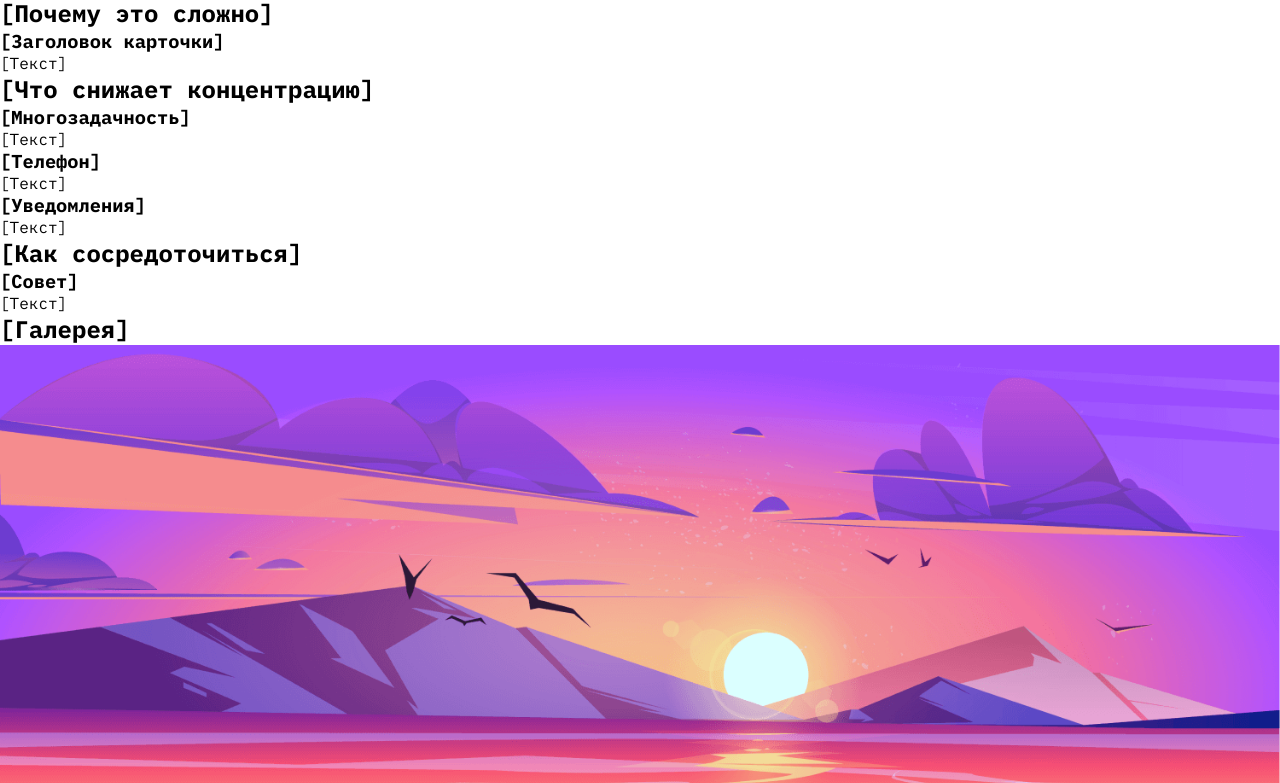
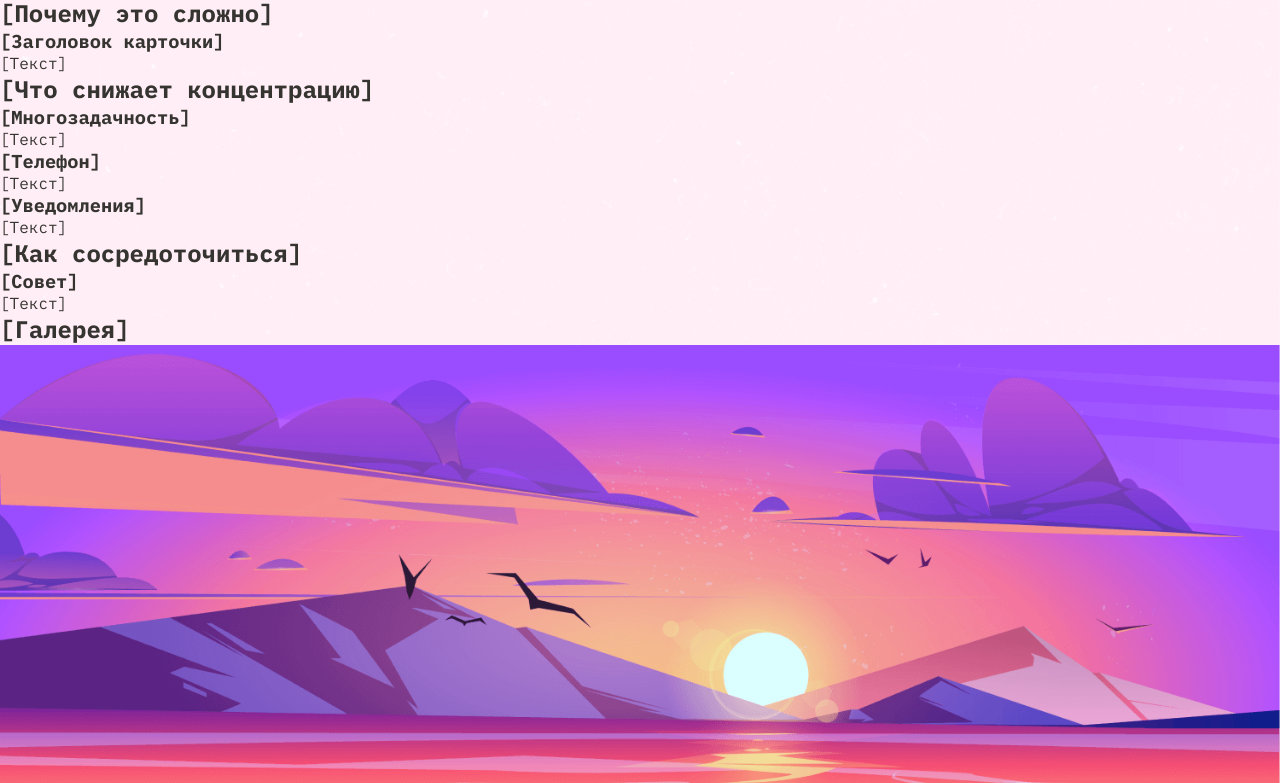
Before and after one commit to Andrew6869/slozhno-sosredotochitsya-ad, a plain HTML site: page index.html in a window 1280 px wide. Shown: the part 151-934 px from the top of the page. Drawn offline with Linux system fonts and the light colour scheme.

Commit message:
оформить светлую тему (light.css)

```diff
--- a/styles/light.css
+++ b/styles/light.css
@@ -1,16 +1,11 @@
-/*
-  Специально для светлой темы при наличии класса.
-  Здесь окажутся стили, которые нужно переопределить принудительно,
-  переключая тему
-*/
-
-:root.theme-light {
-  /* сохраните этот селектор в приведённом виде.
-    Так стили написанные ниже будут иметь больший вес,
-    чем стили в медиазапросе предпочтений пользователя
-  */
+.page {
+    color: var(--text-color, #353430);
+    background-color: var(--bg-color, #fff1f7);
+    background-image: var(--bg-image);
+    background-size: cover;
+    background-attachment: fixed;
 }
 
-.theme-light .page {
-  /* Вам также нужно будет написать ряд подобных селекторов */
+body.theme-light .header__rec {
+    display: none;
 }
```
